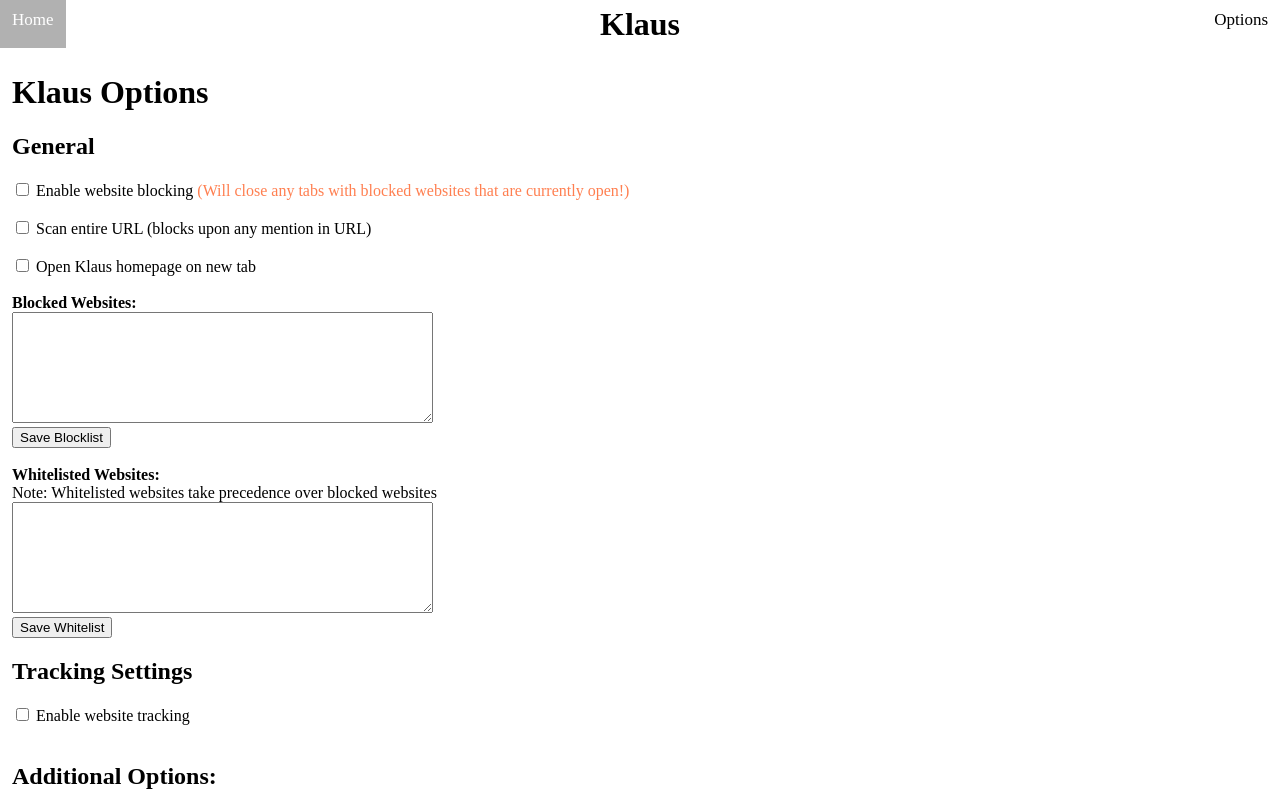
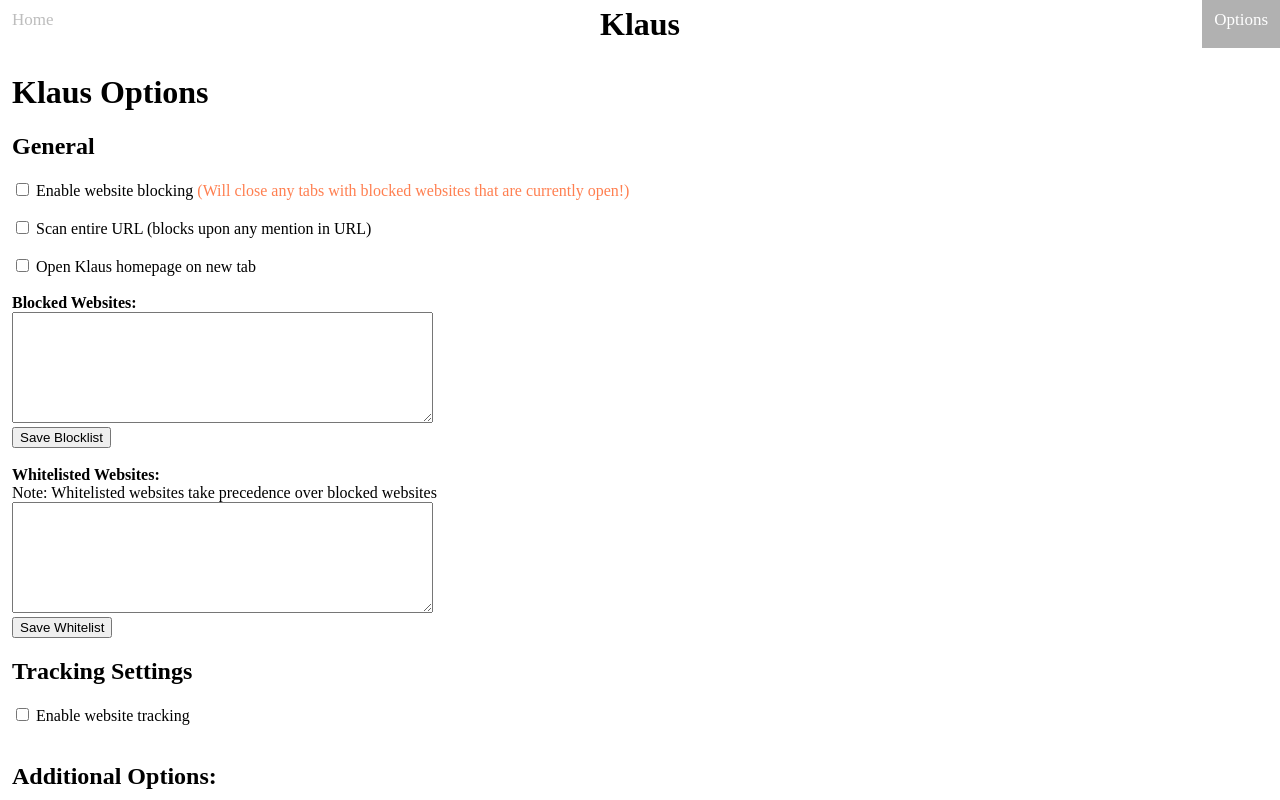
Before and after one commit to BobTheHobo/KlausChromeExtension, a website built with webpack: page extension/src/pages/options.html in a window 1280 px wide. Shown: the top 800 px of the page. Built offline with nearby package versions, Linux system fonts and the light colour scheme; some packages are replaced by stand-ins of ours.

Commit message:
small active tab fix

```diff
--- a/extension/src/pages/options.html
+++ b/extension/src/pages/options.html
@@ -9,13 +9,13 @@
 <body>
     <div class="topnav">
         <div class="section" style="justify-content: flex-start;">
-            <a class="active" href="klausHomepage.html">Home</a>
+            <a href="klausHomepage.html">Home</a>
         </div>
         <div class="section" style="justify-content: center;">
             <h1 class="headertext">Klaus<h1>
         </div>
         <div class="section" style="justify-content: flex-end;">
-            <a class="right" href="options.html">Options</a>
+            <a class="right, active" href="options.html">Options</a>
         </div>
     </div>
 
```
